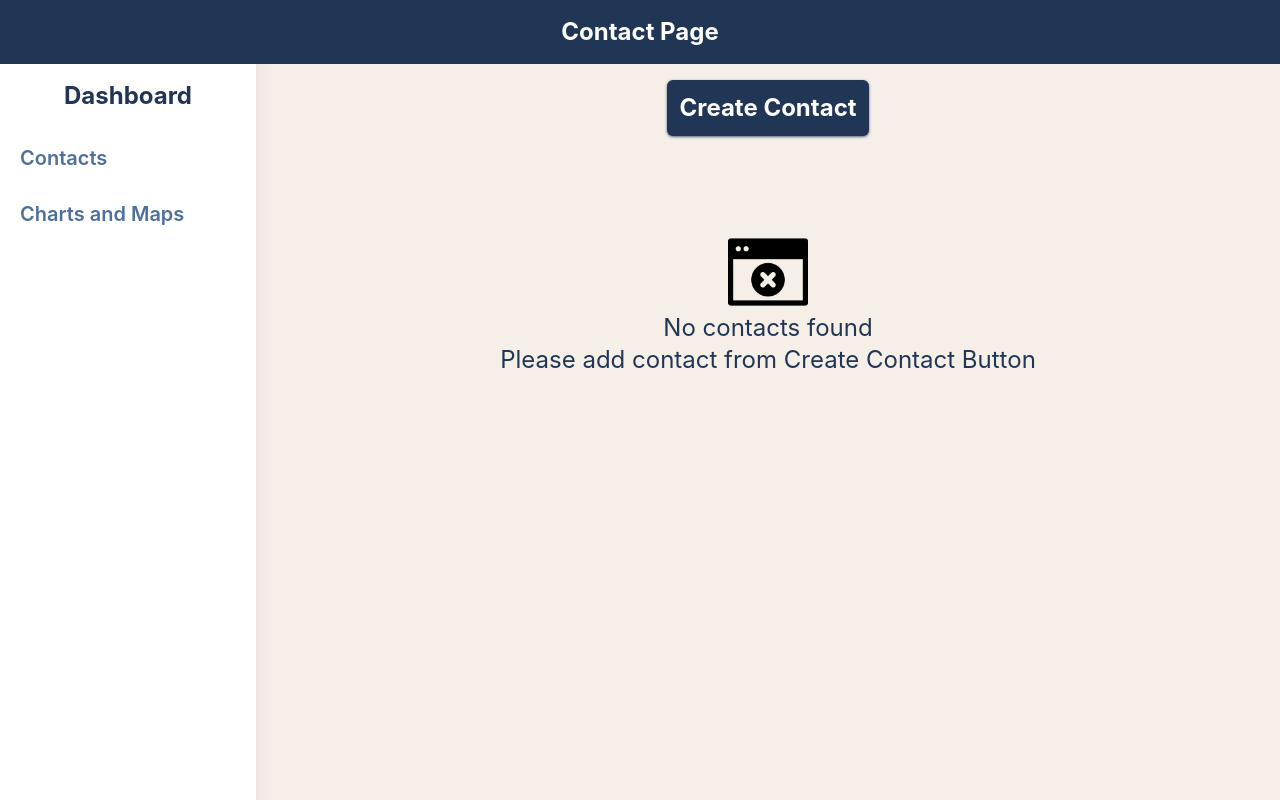
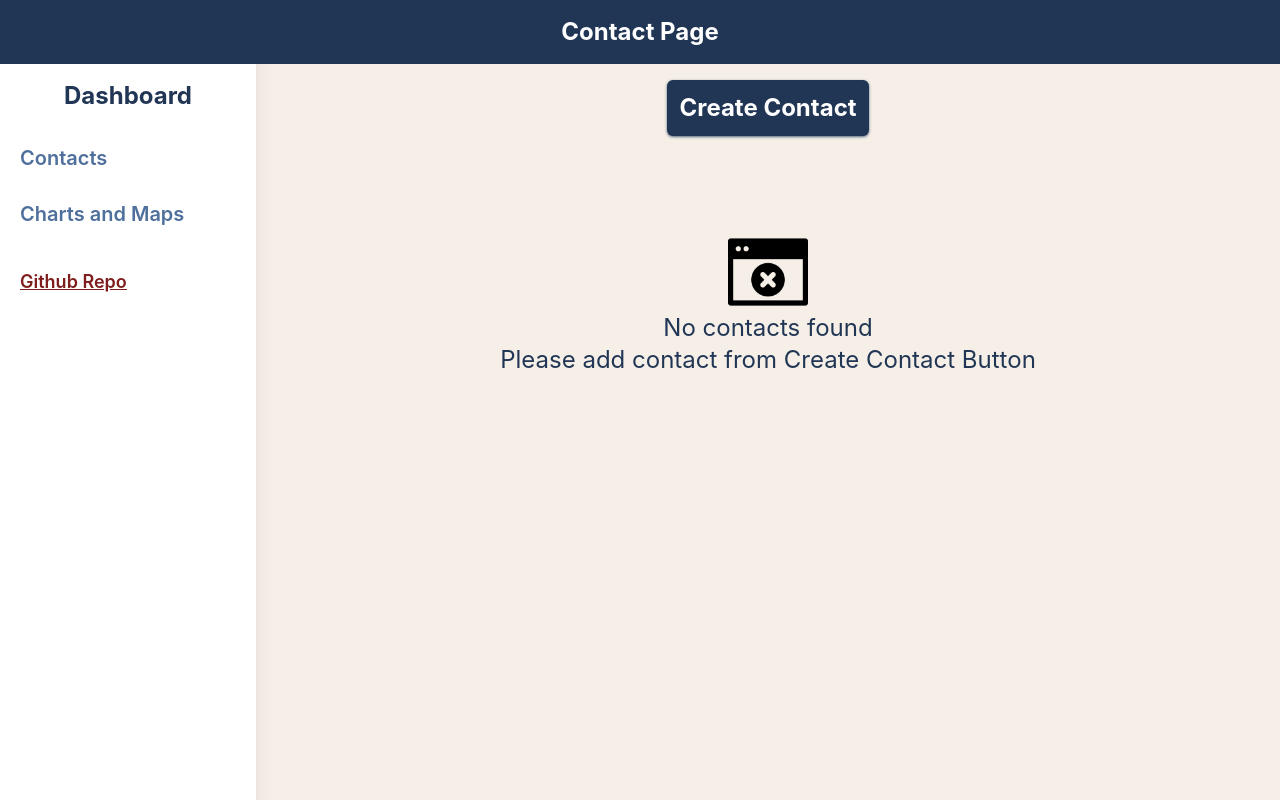
Before and after one commit to sourabhsuman-iitk/safe-stats, a React (Create React App) app: page / in a window 1280 px wide. Built offline with nearby package versions, Linux system fonts and the light colour scheme.

Commit message:
added github link

```diff
--- a/src/modules/sidebar/index.tsx
+++ b/src/modules/sidebar/index.tsx
@@ -53,6 +53,9 @@ export default function Sidebar({ isOpen, setIsOpen }: SidebarProps) {
               })}
             </ul>
           </div>
+          <div className="flex px-5 text-red-900 font-semibold text-lg underline">
+            <a href="https://github.com/sourabhsuman-iitk/safe-stats-taiyo.ai" target="_blank" rel="noopener noreferrer">Github Repo</a>
+          </div>
         </div>
       </div>
     </div>
```
